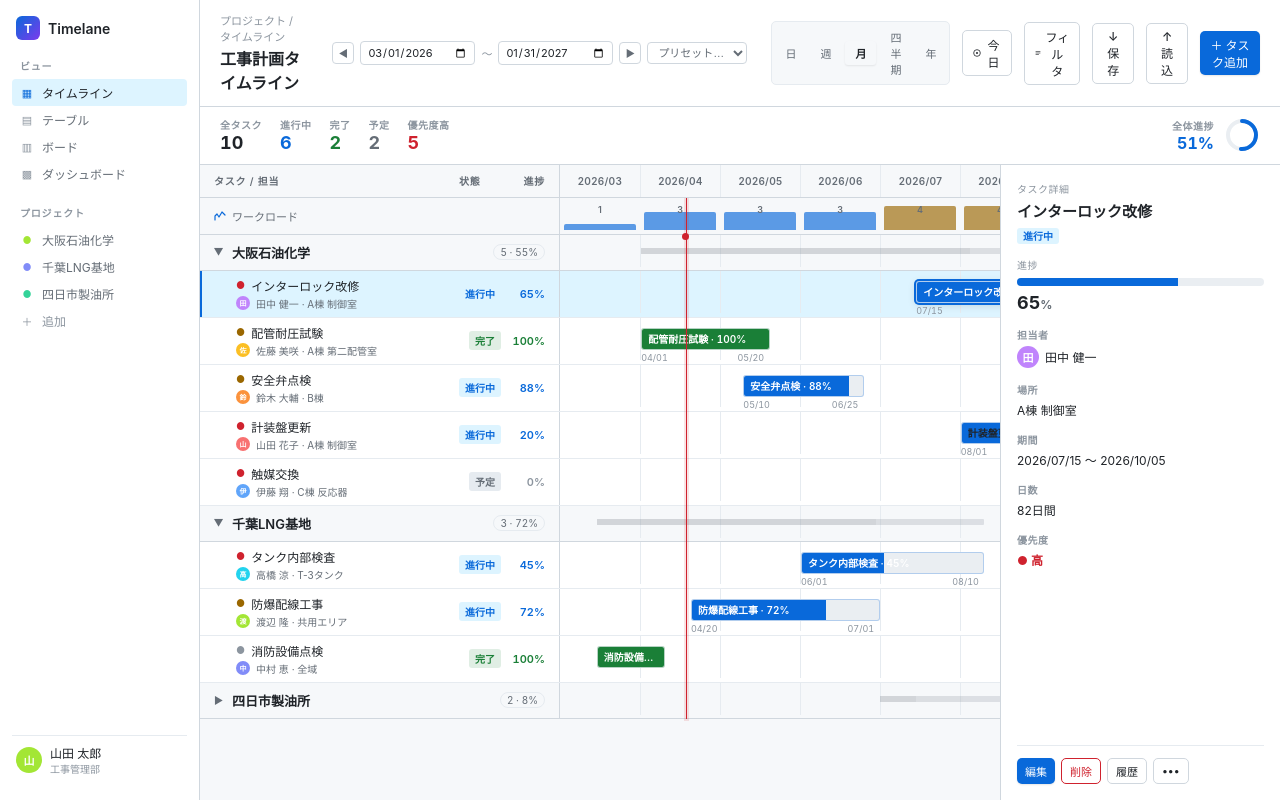
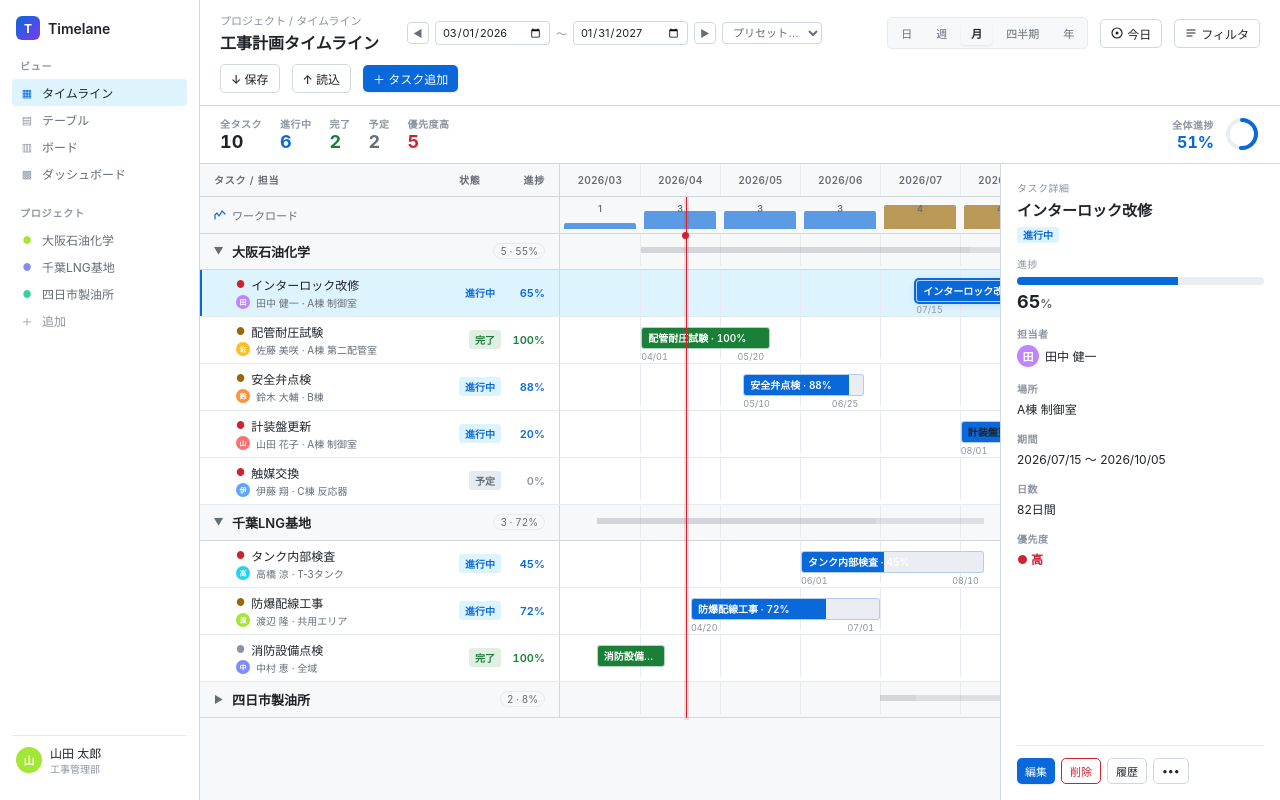
Before and after one commit to ichyy-n/timelane, a React (Vite) app: page / in a window 1280 px wide. Built offline with nearby package versions, Linux system fonts and the light colour scheme.

Commit message:
feat(TimelanePro): wire today button and add flexWrap to header

```diff
--- a/src/components/TimelanePro.jsx
+++ b/src/components/TimelanePro.jsx
@@ -253,6 +253,7 @@ export default function TimelanePro({ dark = false, granularity: initialGranular
         {/* ヘッダー */}
         <div style={{
           padding: '12px 20px', display: 'flex', alignItems: 'center', gap: 12,
+          flexWrap: 'wrap', rowGap: 10,
           borderBottom: `1px solid ${C.border}`, background: C.panel,
         }}>
           <div>
@@ -309,7 +310,7 @@ export default function TimelanePro({ dark = false, granularity: initialGranular
             })}
           </div>
 
-          <ButtonP C={C}>
+          <ButtonP C={C} onClick={recenterToToday}>
             <svg width="12" height="12" viewBox="0 0 12 12" fill="none"><circle cx="6" cy="6" r="5" stroke="currentColor" strokeWidth="1.2"/><circle cx="6" cy="6" r="1.5" fill="currentColor"/></svg>
             今日
           </ButtonP>
```
